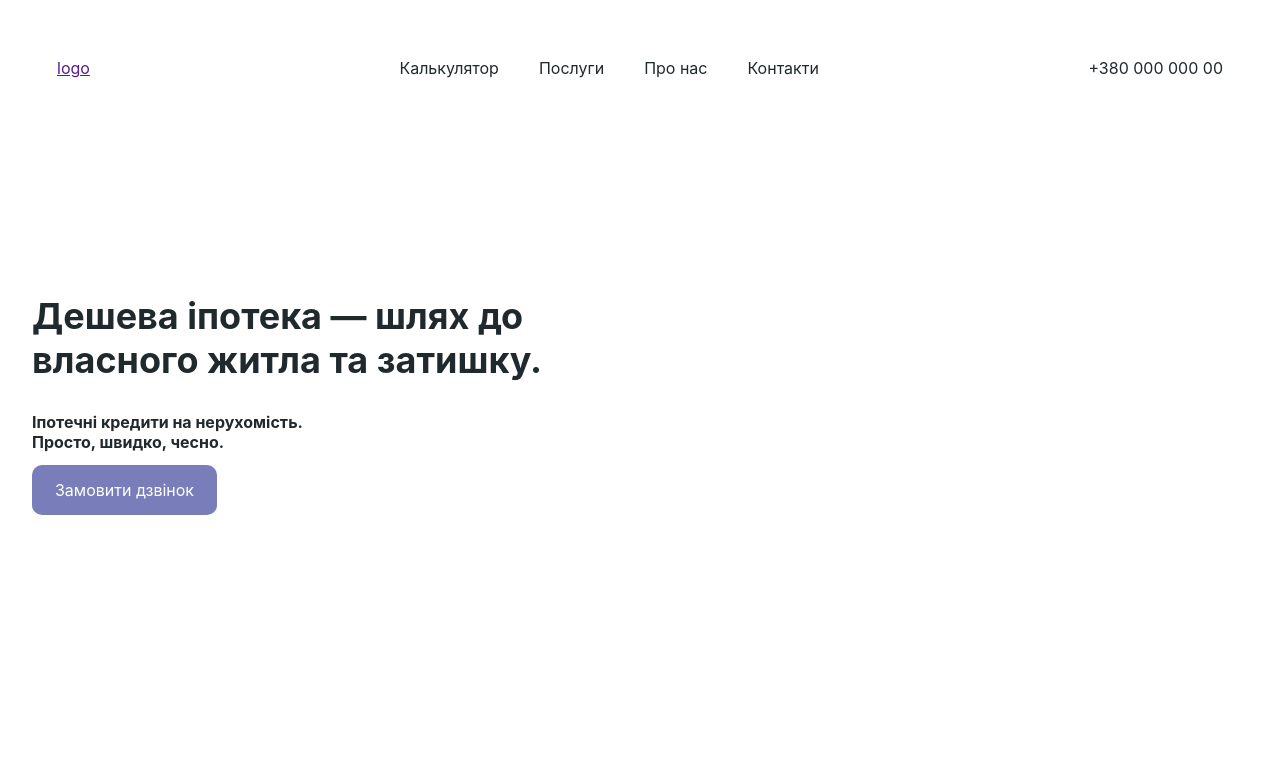
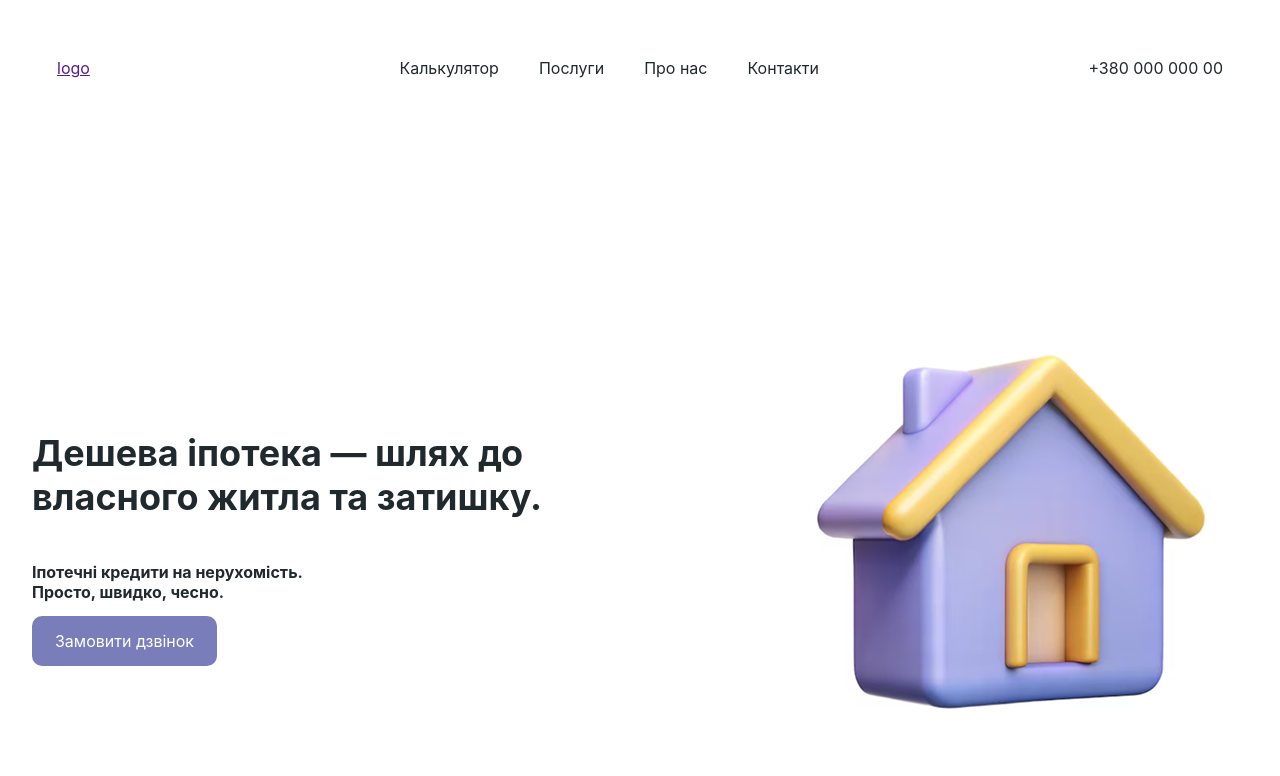
Before and after one commit to Mensis11/ipoteka-website, a plain HTML site: page index.html in a window 1280 px wide. Drawn offline with Linux system fonts and the light colour scheme.

Commit message:
add photo opening

```diff
--- a/index.html
+++ b/index.html
@@ -28,11 +28,16 @@
     <section class="opening">
       <div class="opening__body">
         <div class="opening__body-inner container mobile-container" >
-          <div class="opening__text">
-            <h1 class="opening__title">Дешева іпотека — шлях до власного житла та затишку.</h1>
-            <h2 class="opening__subtitle">Іпотечні кредити на нерухомість. <br> Просто, швидко, чесно. </br></h2>
-            <a href="#" class="opening__button">Замовити дзвінок</a>
-          </div>
+          <div class="opening__content">
+              <div class="opening__text">
+                <h1 class="opening__title">Дешева іпотека — шлях до власного житла та затишку.</h1>
+                <h2 class="opening__subtitle">Іпотечні кредити на нерухомість. <br> Просто, швидко, чесно. </br></h2>
+                <a href="#" class="opening__button">Замовити дзвінок</a>
+              </div>
+              <div class="opening__image">
+                <img src="img/main-index/house-photo.png" alt="House Image">
+              </div>
+            </div>
         </div>
       </div>
     </section>
--- a/style/blocks/_opening.scss
+++ b/style/blocks/_opening.scss
@@ -1,5 +1,10 @@
 main{
     .opening{
+
+        &__content{
+            display: flex;
+            justify-content: space-between;
+        }
         margin-top: 200px;
         &__title{
             font-size: 36px;
@@ -26,6 +31,12 @@ main{
         &__button:hover{
             background: #5F63A4;
         }
+        &__text{
+            display: flex;
+            flex-direction: column;
+            justify-content: center;
+        }
     }
 
+
 }
```
Also changed, not shown: img/main-index/house-photo.png (added), style/blocks/_opening.css, style/main.css.
